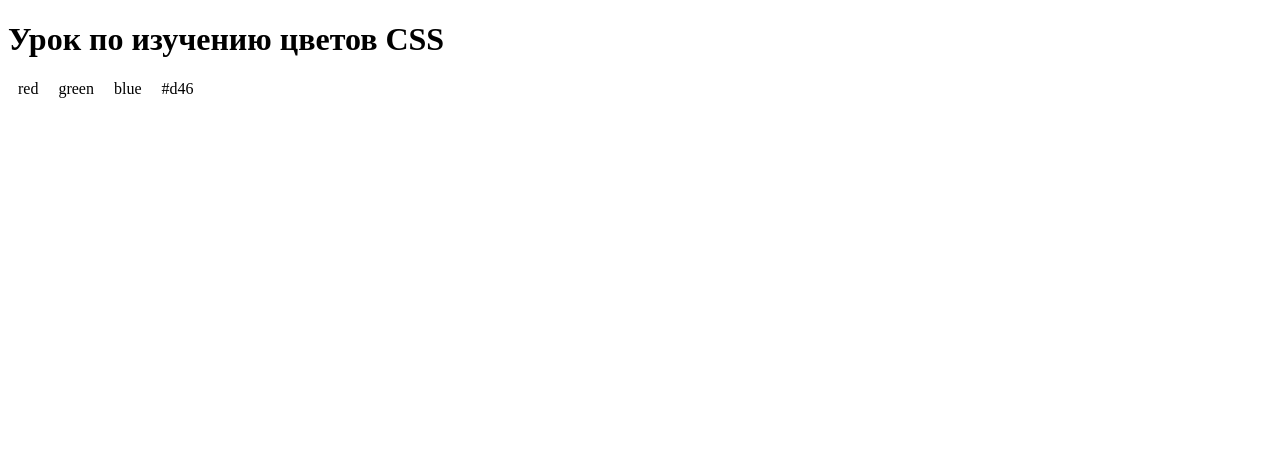
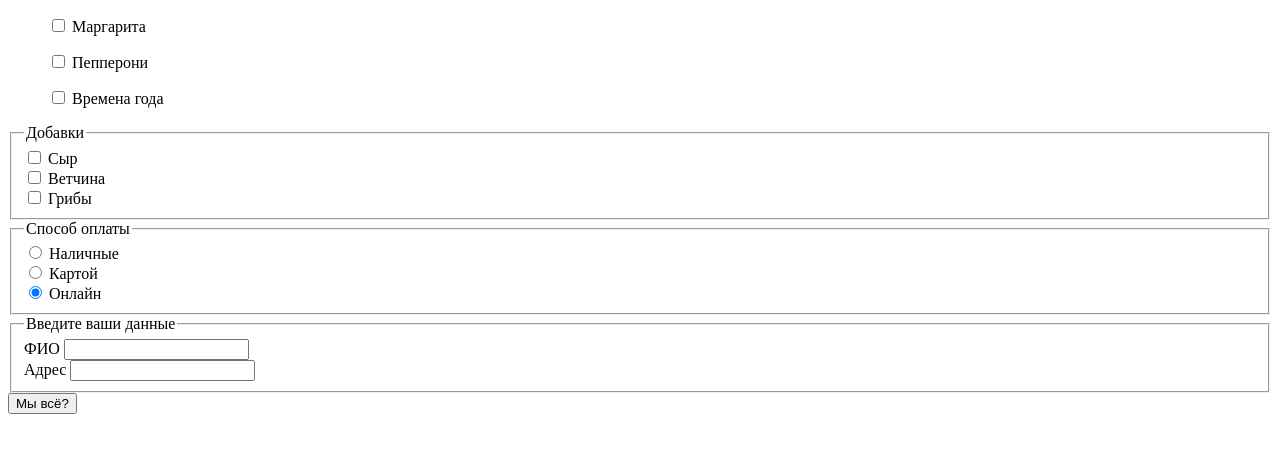
Before and after one commit to AleksandrGubich/FD2_inclass_work, a website built with webpack: page TypeScript/src/index.html in a window 1280 px wide. Built offline with nearby package versions, Linux system fonts and the light colour scheme.

Commit message:
Creating functions with validation

```diff
--- a/TypeScript/src/index.html
+++ b/TypeScript/src/index.html
@@ -1,11 +1,11 @@
 <!DOCTYPE html>
 <html lang="en">
+
 <head>
     <meta charset="UTF-8">
     <meta name="viewport" content="width=device-width, initial-scale=1.0">
     <title>Document</title>
     <style>
-
         .bold {
             font-weight: bold;
         }
@@ -14,12 +14,100 @@
             transition: background-color .1s linear;
             margin-inline: 10px;
         }
-
     </style>
 </head>
+
 <body>
     <div id="main">
-        <h1>Урок по изучению цветов <span class="bold">CSS</span></h1>
+        <form name="pizzaOrder" novalidate>
+            <figure>
+                <figcaption>
+                    <label>
+                        <input type="checkbox" name="pizza" value="margarita">
+                        <span>Маргарита</span>
+                    </label>
+                </figcaption>
+            </figure>
+            <figure>
+                <figcaption>
+                    <label>
+                        <input type="checkbox" name="pizza" value="pepperoni">
+                        <span>Пепперони</span>
+                    </label>
+                </figcaption>
+            </figure>
+            <figure>
+                <figcaption>
+                    <label>
+                        <input type="checkbox" name="pizza" value="fourSeasons">
+                        <span>Времена года</span>
+                    </label>
+                </figcaption>
+            </figure>
+            <fieldset>
+                <legend>Добавки</legend>
+                <div>
+                    <label>
+                        <input type="checkbox" name="addon" value="cheese">
+                        <span>Сыр</span>
+                    </label>
+                </div>
+                <div>
+                    <label>
+                        <input type="checkbox" name="addon" value="ham">
+                        <span>Ветчина</span>
+                    </label>
+                </div>
+                <div>
+                    <label>
+                        <input type="checkbox" name="addon" value="mushrooms">
+                        <span>Грибы</span>
+                    </label>
+                </div>
+            </fieldset>
+            <fieldset>
+                <legend>Способ оплаты</legend>
+                <div>
+                    <label>
+                        <input type="radio" required name="paymentType" value="cash">
+                        <span>Наличные</span>
+                    </label>
+                </div>
+                <div>
+                    <label>
+                        <input type="radio" required name="paymentType" value="card">
+                        <span>Картой</span>
+                    </label>
+                </div>
+                <div>
+                    <label>
+                        <input type="radio" required checked name="paymentType" value="online">
+                        <span>Онлайн</span>
+                    </label>
+                </div>
+            </fieldset>
+            <fieldset>
+                <legend>Введите ваши данные</legend>
+                <div>
+                    <label>
+                        <span>ФИО</span>
+                        <input type="text" required name="customerName" autocomplete="name">
+                    </label>
+                </div>
+                <div>
+                    <label>
+                        <span>Адрес</span>
+                        <input type="text" required name="shippingAddress" autocomplete="shipping street-address">
+                    </label>
+                </div>
+            </fieldset>
+            <footer>
+                <button type="submit">
+                    Мы всё?
+                </button>
+            </footer>
+        </form>
     </div>
 </body>
+
 </html>
--- a/TypeScript/src/index.ts
+++ b/TypeScript/src/index.ts
@@ -1,38 +1,17 @@
-import { COLORS } from "./colors";
-import { createElementByColor } from "./createElementByColor";
+const pizzaOrderForm = document.forms.namedItem('pizzaOrder');
 
-const mainEl = document.getElementById('main');
-// const spanCollection = mainEl ? Array.from(mainEl.querySelectorAll<HTMLElement>('[data-color]')) : [];
+pizzaOrderForm?.addEventListener('submit', (event) => {
+    event.preventDefault();
 
-mainEl?.appendChild(COLORS.reduce((fragment, color) => {
-    fragment.appendChild(createElementByColor(color));
-    return fragment;
-}, document.createDocumentFragment()));
+    const formData = new FormData(pizzaOrderForm);
 
-mainEl?.addEventListener('click', (event) => {
-    const targetEl = event.target as HTMLElement;
-    const coloredEl = targetEl.closest<HTMLElement>('[data-color]');
+    const pizzaOrder = {
+        pizzas: formData.getAll('pizza'),
+        addons: formData.getAll('addon'),
+        paymentType: formData.get('paymentType'),
+        customerName: String(formData.get('customerName')).trim(),
+        shippingAdress: String(formData.get('shippingAddress')).trim()
+    };
 
-    if (coloredEl) {
-        const colorValue = coloredEl.getAttribute('data-color');
-
-        coloredEl.style.setProperty('background-color', colorValue);
-    }
+    console.log(pizzaOrder);
 });
-
-
-// spanCollection.forEach((spanEl) => {
-//     const colorValue = spanEl.textContent;
-
-//     if (colorValue) {
-//         const paintBg = () => {
-//             spanEl.style.setProperty('background-color', colorValue);
-
-//             setTimeout(() => {
-//                 spanEl.style.removeProperty('background-color')
-//             }, 1_000);
-//         };
-
-//         spanEl.addEventListener('click', paintBg);
-//     };
-// });
--- /dev/null
+++ b/TypeScript/src/validatorResult.ts
@@ -0,0 +1 @@
+export type validatorResult = null | Record<string, true>;
```
Also changed, not shown: TypeScript/src/composeValidators.ts (added, +21 -0 lines), TypeScript/src/validatorFunction.ts (added, +13 -0 lines).
